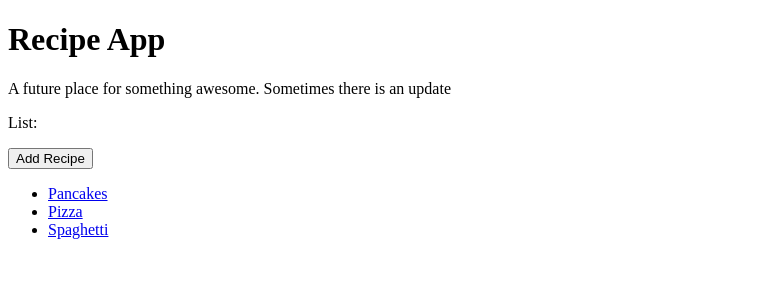
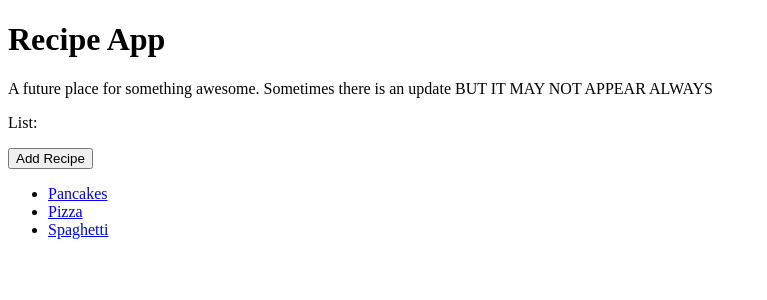
Before and after one commit to Caimito/recipes-pwa, a Vue app in the folder webapp/: page / in a window 1280 px wide. Shown: the top 300 px of the page, without its empty margins (0-767 px from the left). Built offline with nearby package versions, Linux system fonts and the light colour scheme.

Commit message:
updating more

```diff
--- a/webapp/src/views/Home.vue
+++ b/webapp/src/views/Home.vue
@@ -1,6 +1,6 @@
 <template>
   <h1>Recipe App</h1>
-  <p>A future place for something awesome. Sometimes there is an update</p>
+  <p>A future place for something awesome. Sometimes there is an update BUT IT MAY NOT APPEAR ALWAYS</p>
   <p>List:</p>
   <RecipeList />
 </template>
```
